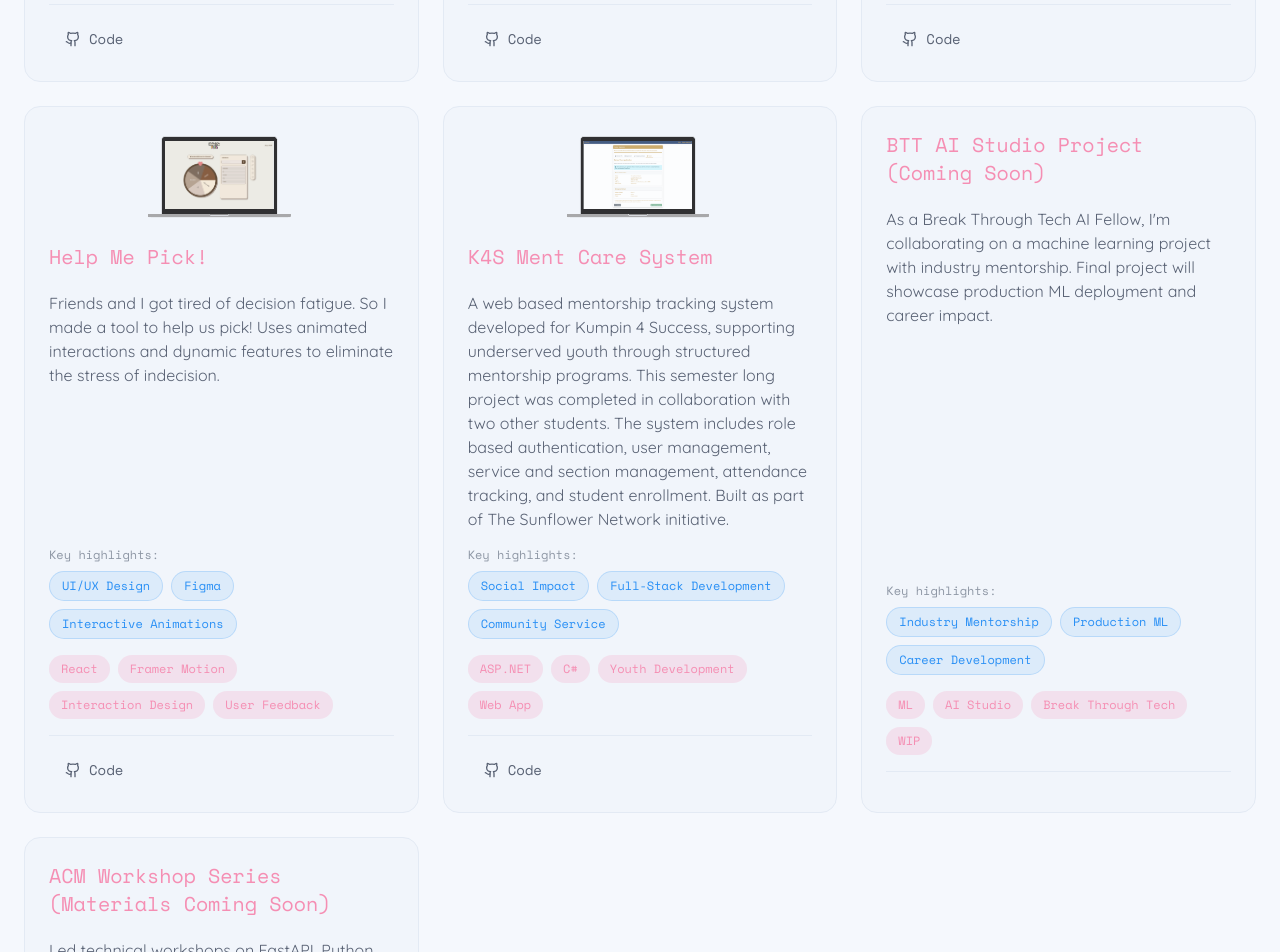
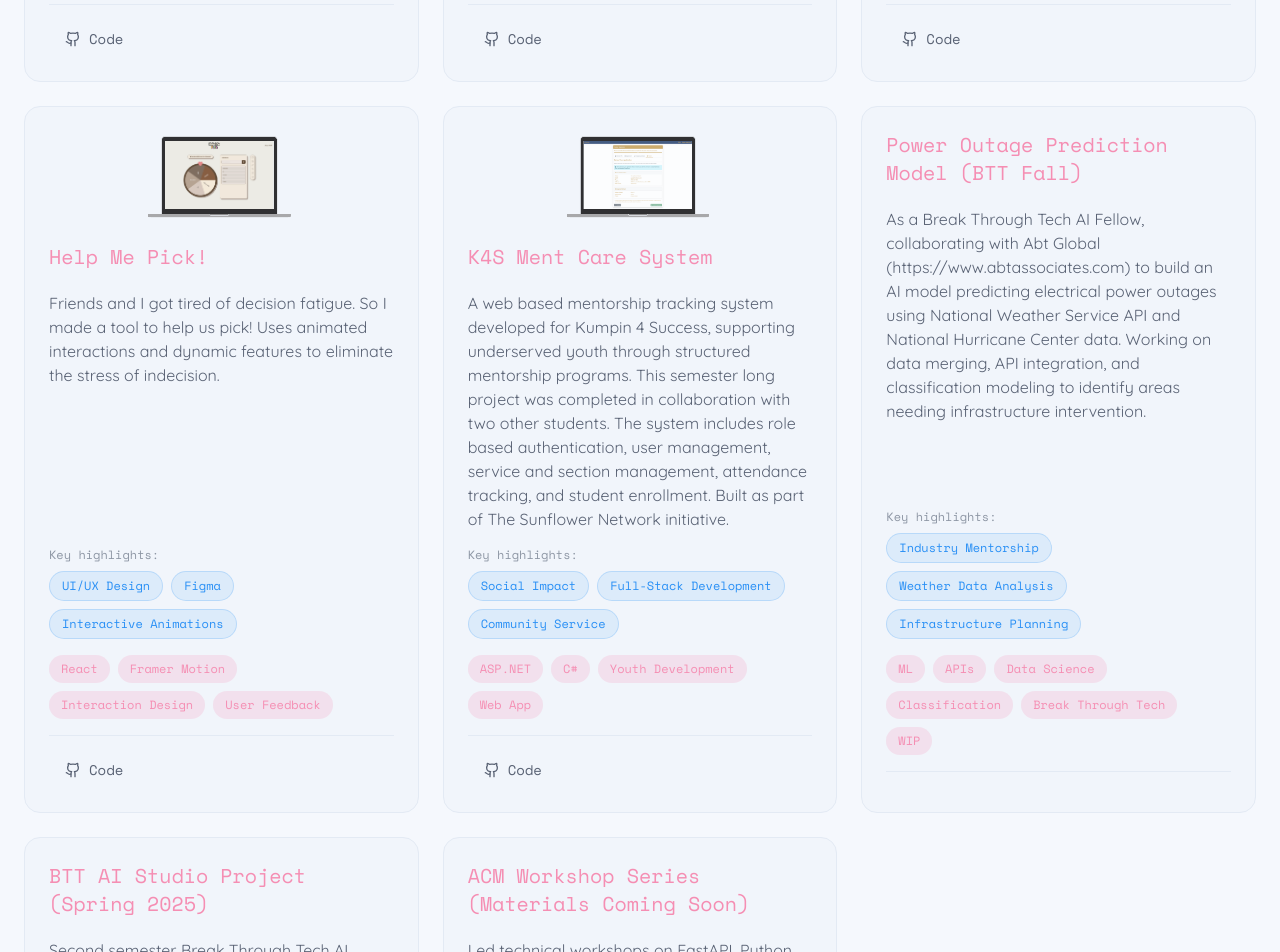
Before and after one commit to svnsvnsvn/annfolio, a React (Vite) app: page /projects in a window 1280 px wide. Shown: the part 980-1932 px from the top of the page. Built offline with nearby package versions, Linux system fonts and the light colour scheme.

Commit message:
updated projects

```diff
--- a/src/data/projects.js
+++ b/src/data/projects.js
@@ -66,17 +66,28 @@ export const projects = [
   },
   {
     id: 6,
-    title: "BTT AI Studio Project (Coming Soon)",
+    title: "Power Outage Prediction Model (BTT Fall)",
     description:
-      "As a Break Through Tech AI Fellow, I'm collaborating on a machine learning project with industry mentorship. Final project will showcase production ML deployment and career impact.",
-    github: "",
+      "As a Break Through Tech AI Fellow, collaborating with Abt Global (https://www.abtassociates.com) to build an AI model predicting electrical power outages using National Weather Service API and National Hurricane Center data. Working on data merging, API integration, and classification modeling to identify areas needing infrastructure intervention.",
+    github: null,
     demo: null,
-    tags: ["ML", "AI Studio", "Break Through Tech", "WIP"],
+    tags: ["ML", "APIs", "Data Science", "Classification", "Break Through Tech", "WIP"],
+    highlights: ["Industry Mentorship", "Weather Data Analysis", "Infrastructure Planning"],
+    mockup: null
+  },
+  {
+    id: 7,
+    title: "BTT AI Studio Project (Spring 2025)",
+    description:
+      "Second semester Break Through Tech AI Fellowship project with industry partner. Details and company partner to be announced.",
+    github: null,
+    demo: null,
+    tags: ["ML", "Break Through Tech", "Industry Partnership", "TBA"],
     highlights: ["Industry Mentorship", "Production ML", "Career Development"],
-    // mockup: ""
+    mockup: null
   },
     {
-    id: 7,
+    id: 8,
     title: "ACM Workshop Series (Materials Coming Soon)",
     description:
       "Led technical workshops on FastAPI, Python, and machine learning concepts for 20+ students per session as ACM chapter officer. Developed interactive curriculum with coding exercises and presentations. Currently compiling workshop materials for public access.",
```
